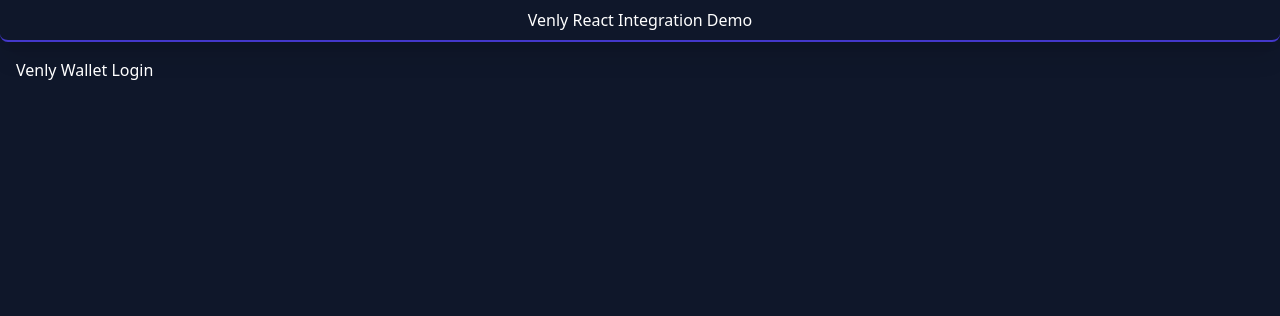
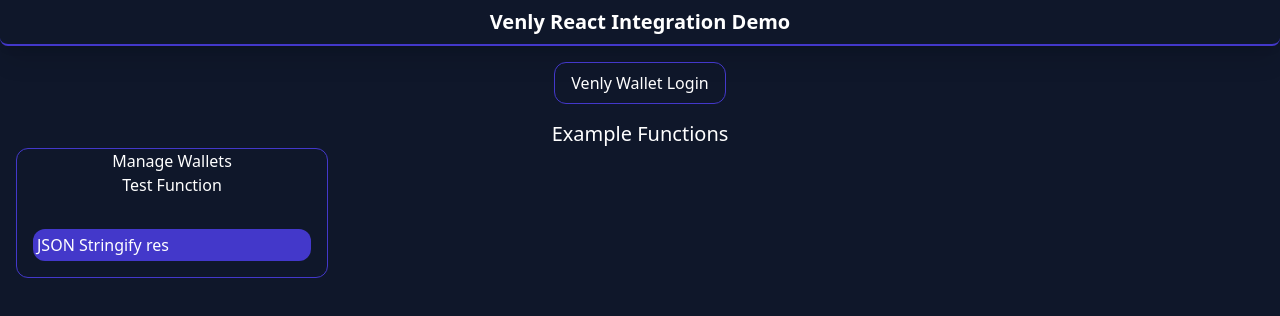
Before and after one commit to schmidtke-phil/venly-react-integration, a React (Vite) app: page / in a window 1280 px wide. Shown: the top 316 px of the page. Built offline with nearby package versions, Linux system fonts and the light colour scheme; what @venly/connect would draw is missing.

Commit message:
Create Example Function Card

```diff
--- a/src/App.tsx
+++ b/src/App.tsx
@@ -1,5 +1,6 @@
 import { VenlyConnect } from '@venly/connect'
 import React from 'react'
+import Functions from './Functions';
 
 type AppProps = {
   venlyConnect: VenlyConnect;
@@ -10,10 +11,13 @@
   return (
     <div>
       <div className='border-b-2 border-indigo-700 rounded-b-lg shadow-xl py-2'>
-        <h1 className='text-center'>Venly React Integration Demo</h1>
+        <h1 className='text-center text-xl font-bold'>Venly React Integration Demo</h1>
+      </div>
+      <div className='mt-4 mx-4 flex'>
+        <button className='mx-auto border border-indigo-700 rounded-xl py-2 px-4 hover:scale-105 transition-all ease-in-out 0.7s'>Venly Wallet Login</button>
       </div>
       <div className='mt-4 mx-4'>
-        <button className=''>Venly Wallet Login</button>
+        <Functions />
       </div>
     </div>
   )
--- /dev/null
+++ b/src/Functions.tsx
@@ -0,0 +1,18 @@
+export default function Functions() {
+    return (
+        <div>
+            <h2 className="text-center text-xl">Example Functions</h2>
+            <div className="flex mx-auto">
+                <div className="w-1/4 border border-indigo-700 rounded-xl">
+                    <h3 className="text-center">Manage Wallets</h3>
+                    <button className="flex mx-auto">Test Function</button>
+                    <div className="mt-4 p-4">
+                        <div className="w-full h-full bg-indigo-700 rounded-xl p-1">
+                            JSON Stringify res
+                        </div>
+                    </div>
+                </div>
+            </div>
+        </div>
+    )
+}
```
